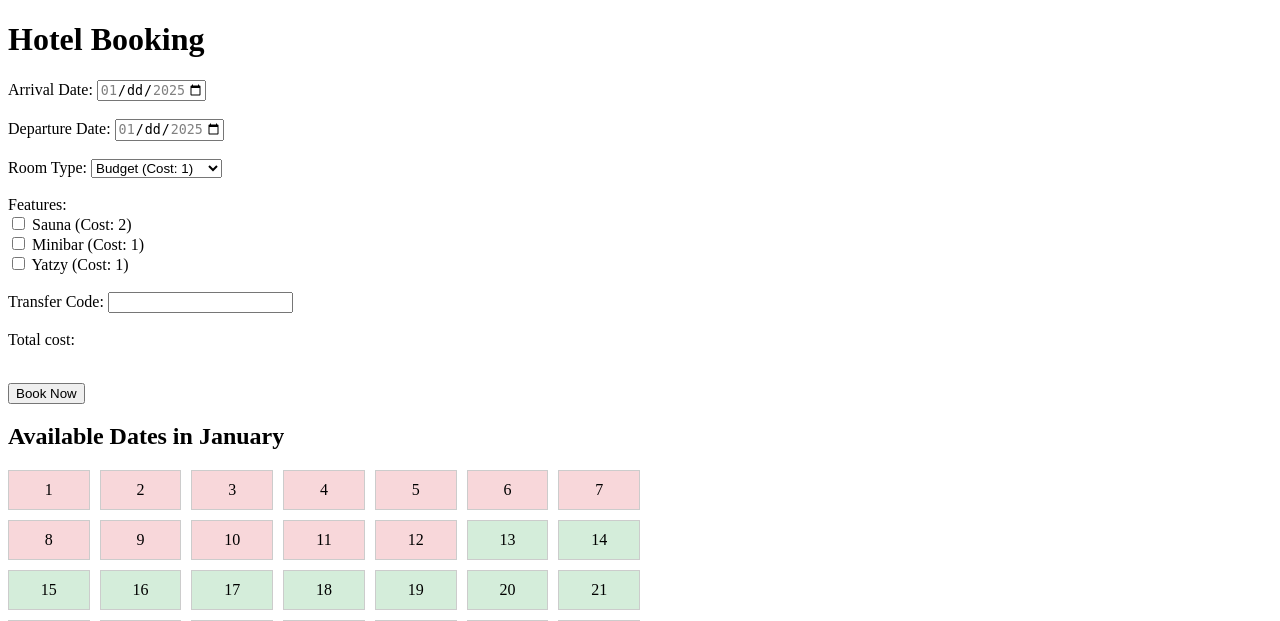
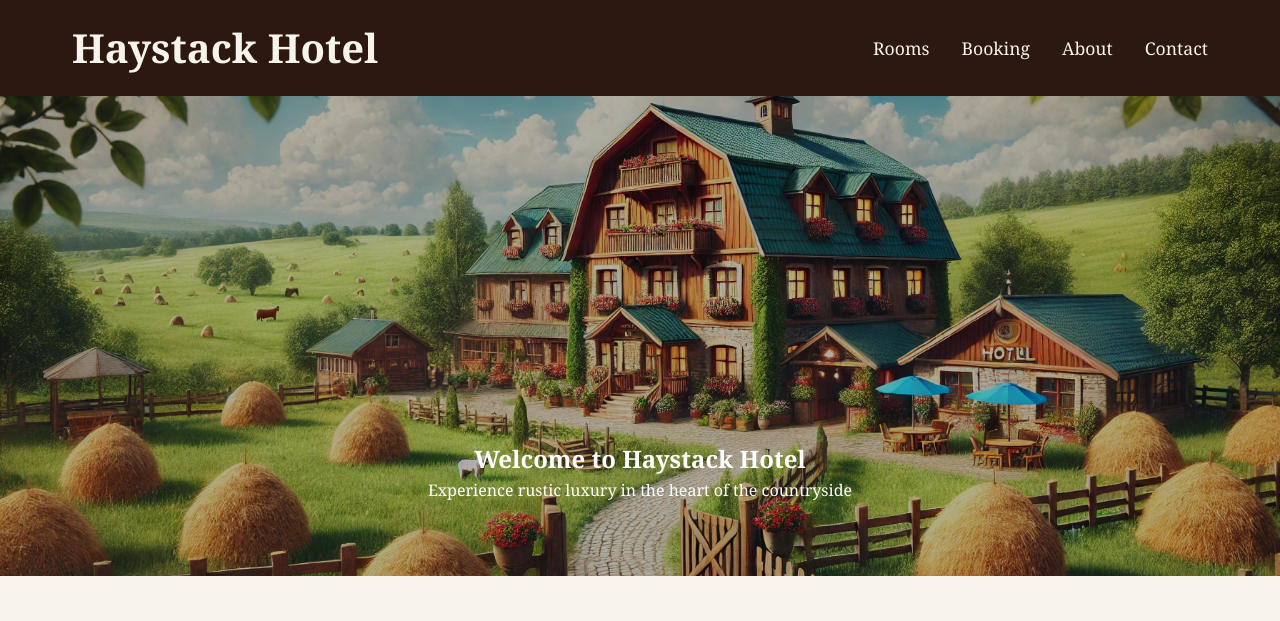
Before and after one commit to filiplyrheden/yrgopelago-haystack-hotel, a PHP site: page / in a window 1280 px wide. Shown: the top 621 px of the page. Run offline with PHP 8.4, Linux system fonts and the light colour scheme; data comes from the database, SQL or seed files in the repository.

Commit message:
Started adding styling to booking page.

```diff
--- a/app/view/booking.php
+++ b/app/view/booking.php
@@ -9,7 +9,55 @@
 </head>
 
 <body>
-    <h1>Hotel Booking</h1>
+    <header>
+        <div class="header-content">
+            <a href="#" class="logo">Haystack Hotel</a>
+            <nav>
+                <ul>
+                    <li><a href="#rooms">Rooms</a></li>
+                    <li><a href="#booking">Booking</a></li>
+                    <li><a href="#about">About</a></li>
+                    <li><a href="#contact">Contact</a></li>
+                </ul>
+            </nav>
+        </div>
+    </header>
+
+    <section class="hero">
+        <div class="hero-content">
+            <h1>Welcome to Haystack Hotel</h1>
+            <p>Experience rustic luxury in the heart of the countryside</p>
+        </div>
+    </section>
+
+    <section class="room-cards">
+        <div class="room-card">
+            <img src="path-to-budget-room-image.jpg" alt="Budget Room">
+            <div class="room-card-content">
+                <h3>Budget Room</h3>
+                <p>Cozy and comfortable, perfect for the budget-conscious traveler.</p>
+                <p>Cost: 1 credit per night</p>
+            </div>
+        </div>
+        <div class="room-card">
+            <img src="path-to-standard-room-image.jpg" alt="Standard Room">
+            <div class="room-card-content">
+                <h3>Standard Room</h3>
+                <p>Spacious accommodation with all essential amenities.</p>
+                <p>Cost: 2 credits per night</p>
+            </div>
+        </div>
+        <div class="room-card">
+            <img src="path-to-luxury-room-image.jpg" alt="Luxury Room">
+            <div class="room-card-content">
+                <h3>Luxury Room</h3>
+                <p>Premium accommodation with exclusive features and scenic views.</p>
+                <p>Cost: 4 credits per night</p>
+            </div>
+        </div>
+    </section>
+
+    <h2>Hotel Booking</h2>
     <form method="POST" action="/app/logic/database.php">
         <label for="arrival_date">Arrival Date:</label>
         <input type="date" id="arrival_date" name="arrival_date" required min="2025-01-01" max="2025-01-31"><br><br>
@@ -35,7 +83,7 @@
         <label for="transfer_code">Transfer Code:</label>
         <input type="text" id="transfer_code" name="transfer_code" required><br><br>
 
-        <div>
+        <div class="cost-display">
             <span>Total cost: </span><span id="total_cost"></span>
             <p id="discount_text"></p>
         </div>
--- a/app/view/style.css
+++ b/app/view/style.css
@@ -1,3 +1,211 @@
+/* Reset and base styles */
+* {
+    margin: 0;
+    padding: 0;
+    box-sizing: border-box;
+    font-family: 'Georgia', serif;
+}
+
+body {
+    background-color: #f7f4eb;
+    color: #2c1810;
+    line-height: 1.6;
+}
+
+/* Header styles */
+header {
+    background-color: #2c1810;
+    color: #f7f4eb;
+    padding: 1rem 0;
+    box-shadow: 0 2px 5px rgba(0,0,0,0.2);
+}
+
+.header-content {
+    max-width: 1200px;
+    margin: 0 auto;
+    display: flex;
+    justify-content: space-between;
+    align-items: center;
+    padding: 0 2rem;
+}
+
+.logo {
+    font-size: 2.5rem;
+    font-weight: bold;
+    color: #f7f4eb;
+    text-decoration: none;
+}
+
+nav ul {
+    display: flex;
+    list-style: none;
+    gap: 2rem;
+}
+
+nav a {
+    color: #f7f4eb;
+    text-decoration: none;
+    font-size: 1.1rem;
+    transition: color 0.3s;
+}
+
+nav a:hover {
+    color: #e6c17b;
+}
+
+/* Hero section */
+.hero {
+    height: 60vh;
+    background-image: url('/assets/farm-hero.png');
+    background-size: cover;
+    background-position: center;
+    display: flex;
+    align-items: center;
+    justify-content: center;
+    position: relative;
+}
+
+.hero::before {
+    content: '';
+    position: absolute;
+    top: 0;
+    left: 0;
+    right: 0;
+    bottom: 0;
+    background: rgba(0,0,0,0.3);
+}
+
+.hero-content {
+    position: absolute;
+    bottom: 15%;
+    left: 50%;
+    transform: translateX(-50%);
+    color: white;
+    text-align: center;
+}
+
+/* Room cards section */
+.room-cards {
+    max-width: 1200px;
+    margin: 3rem auto;
+    display: grid;
+    grid-template-columns: repeat(3, 1fr);
+    gap: 2rem;
+    padding: 0 2rem;
+}
+
+.room-card {
+    background: white;
+    border-radius: 10px;
+    overflow: hidden;
+    box-shadow: 0 3px 10px rgba(0,0,0,0.1);
+    transition: transform 0.3s;
+}
+
+.room-card:hover {
+    transform: translateY(-5px);
+}
+
+.room-card img {
+    width: 100%;
+    height: 200px;
+    object-fit: cover;
+}
+
+.room-card-content {
+    padding: 1.5rem;
+}
+
+/* Booking form styles */
+form {
+    max-width: 800px;
+    margin: 3rem auto;
+    padding: 2rem;
+    background: white;
+    border-radius: 10px;
+    box-shadow: 0 3px 10px rgba(0,0,0,0.1);
+}
+
+label {
+    display: block;
+    margin-bottom: 0.5rem;
+    font-weight: bold;
+    color: #2c1810;
+}
+
+input[type="date"],
+input[type="text"],
+select {
+    width: 100%;
+    padding: 0.8rem;
+    margin-bottom: 1rem;
+    border: 1px solid #ddd;
+    border-radius: 5px;
+    font-size: 1rem;
+}
+
+.features-group {
+    margin: 1.5rem 0;
+}
+
+.checkbox-group {
+    display: flex;
+    align-items: center;
+    gap: 0.5rem;
+    margin-bottom: 0.5rem;
+}
+
+button[type="submit"] {
+    background-color: #2c1810;
+    color: white;
+    padding: 1rem 2rem;
+    border: none;
+    border-radius: 5px;
+    font-size: 1.1rem;
+    cursor: pointer;
+    transition: background-color 0.3s;
+}
+
+button[type="submit"]:hover {
+    background-color: #3d2317;
+}
+
+/* Cost display */
+.cost-display {
+    background: #f8f4eb;
+    padding: 1rem;
+    border-radius: 5px;
+    margin: 1rem 0;
+}
+
+#total_cost {
+    font-size: 1.2rem;
+    font-weight: bold;
+    color: #2c1810;
+}
+
+#discount_text {
+    color: #667b68;
+    margin-top: 0.5rem;
+}
+
+/* Responsive design */
+@media (max-width: 768px) {
+    .room-cards {
+        grid-template-columns: 1fr;
+    }
+
+    .header-content {
+        flex-direction: column;
+        gap: 1rem;
+    }
+
+    nav ul {
+        flex-direction: column;
+        align-items: center;
+    }
+}
+
         /* Styles for the calendar */
         .calendar {
             display: grid;
@@ -5,6 +213,11 @@
             gap: 10px;
             margin-top: 20px;
             width: 50%;
+            margin: 3rem auto;
+            padding: 2rem;
+            background: white;
+            border-radius: 10px;
+            box-shadow: 0 3px 10px rgba(0,0,0,0.1);
         }
 
         .calendar div {
```
